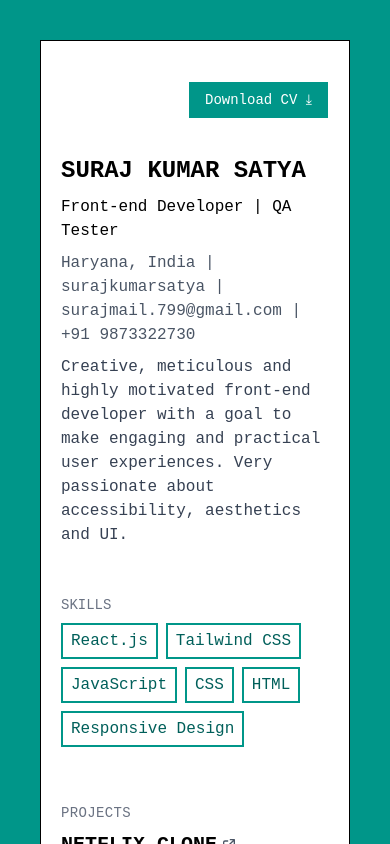
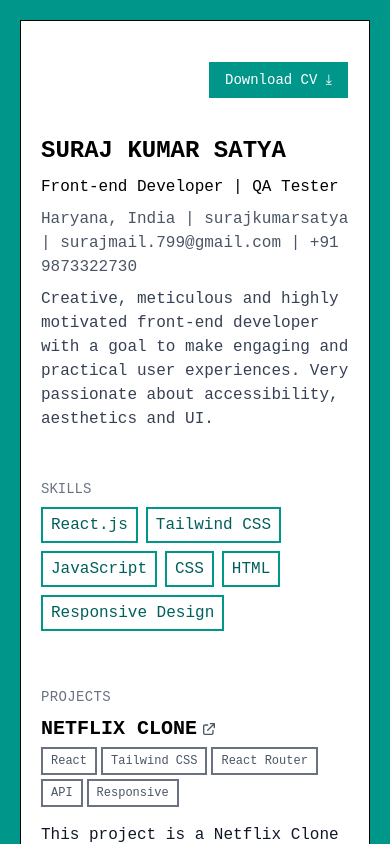
Before and after one commit to surajkumarsatya/Portfolio, a React (Vite) app: page / in a window 390 px wide. Shown: the top 844 px of the page. Built offline with nearby package versions, Linux system fonts and the light colour scheme.

Commit message:
changes done

```diff
--- a/src/App.jsx
+++ b/src/App.jsx
@@ -8,8 +8,8 @@ import Skills from "./components/Skills";
 
 function App() {
   return (
-    <section className="bg-teal-600 p-10 lg:p-20 flex flex-col items-center justify-center">
-      <div className="max-w-screen-xl m-auto">
+    <section className="bg-teal-600 px-5 py-5 lg:px-0 lg:py-0 flex flex-col items-center justify-center">
+      <div className="max-w-screen-xl m-auto lg:px-20 lg:py-20 pb-20">
         <div className="p-5 lg:px-20 border bg-white">
         <Header />
         <Hero />
--- a/src/components/Projects.jsx
+++ b/src/components/Projects.jsx
@@ -70,7 +70,7 @@ const Projects = () => {
             </div>
             <div className="flex-shrink-0">
               <img
-                className="object-contain mt-2 lg:mt-0 w-72 h-44 lg:w-86 lg:h-43 hover:scale-105
+                className="object-contain mt-2 lg:mt-0 w-full h-44 lg:w-86 lg:h-43 hover:scale-105
                 transform transition-all duration-300"
                 src={project.imgUrl}
                 alt={project.title}
```
